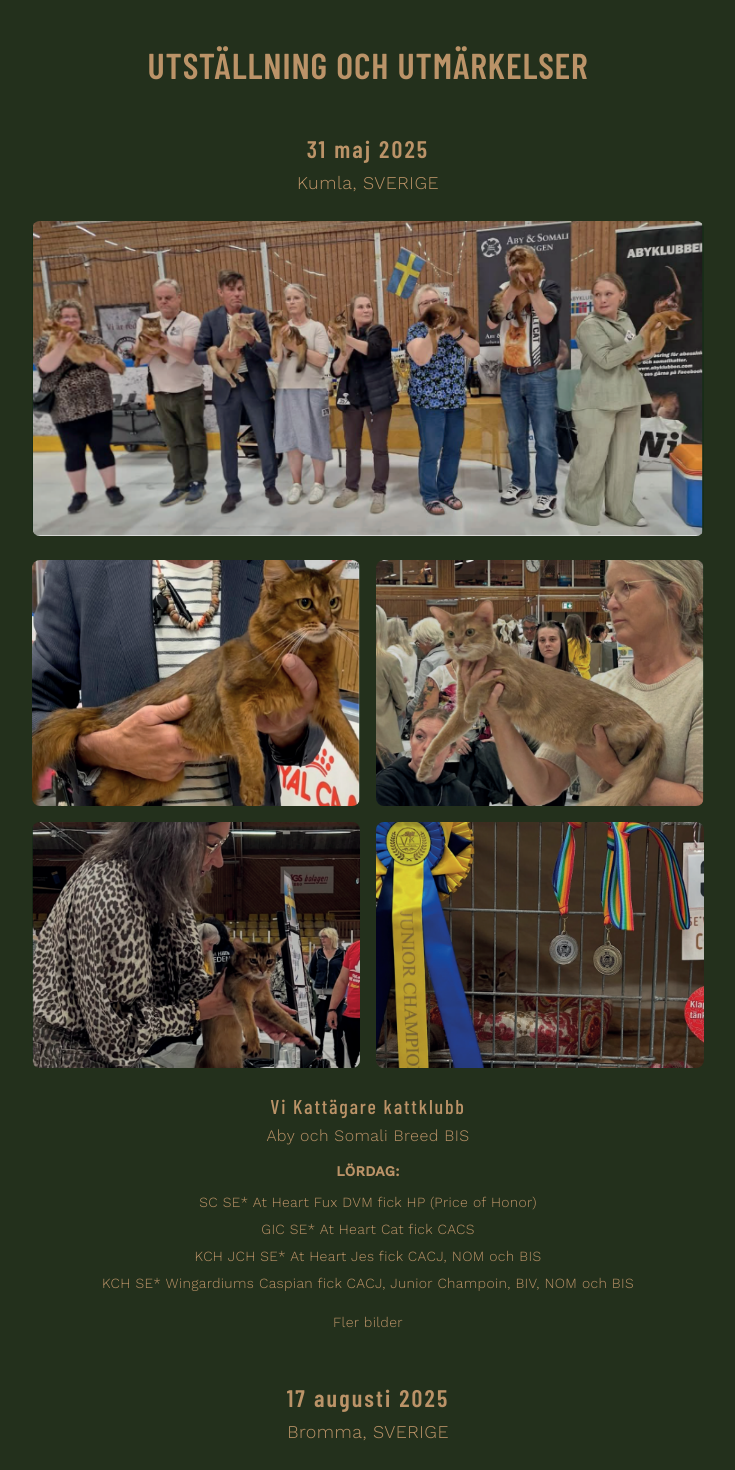
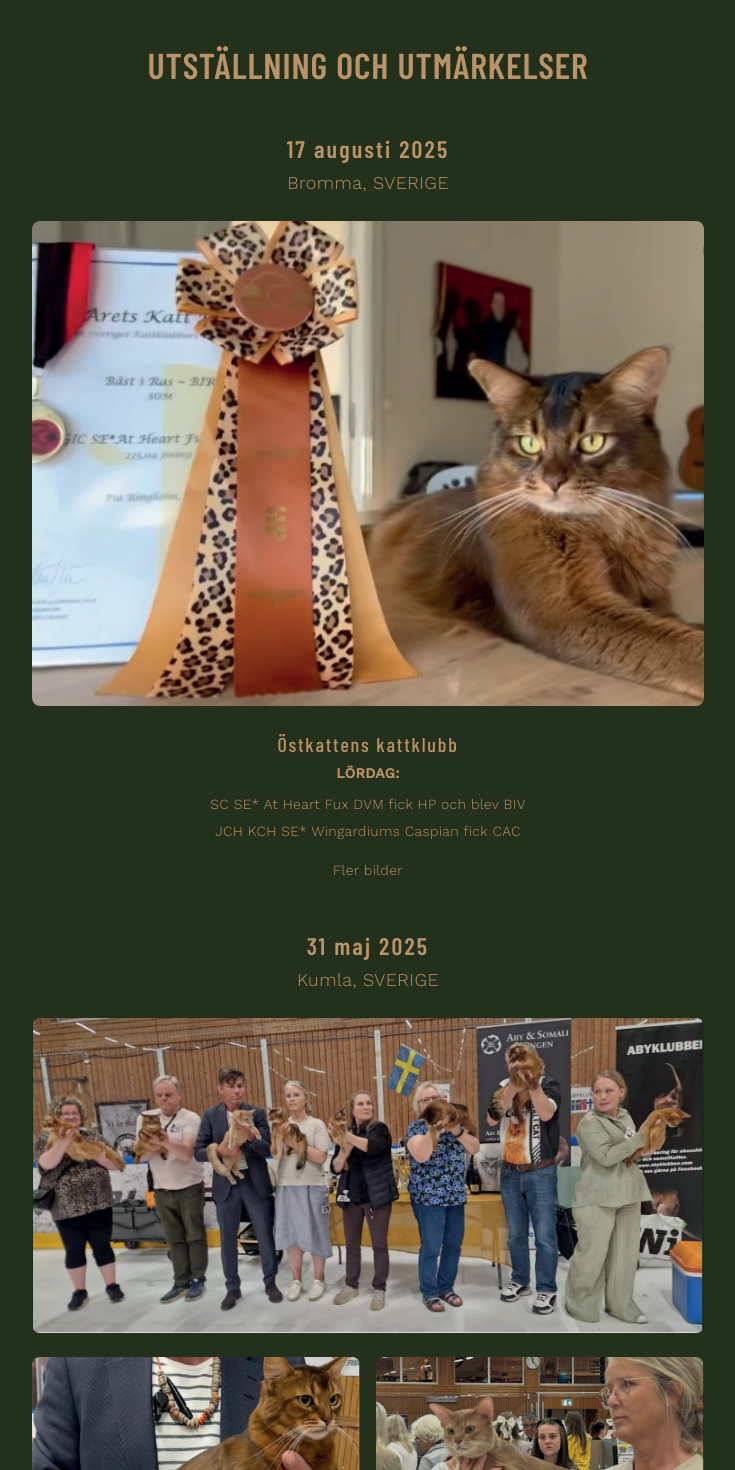
Before and after one commit to swartbergs/at-heart-somali, a React (Vite) app: page /utstallning in a window 1280 px wide. Shown: the part 700-2170 px from the top of the page, without its empty margins (272-1007 px from the left). Built offline with nearby package versions, Linux system fonts and the light colour scheme; the HTML template or start-up script is replaced by a standard one.

Commit message:
Fix: Remove duplicate show entry and reorder

```diff
--- a/src/pages/Utstallning.tsx
+++ b/src/pages/Utstallning.tsx
@@ -15,21 +15,6 @@ import showNykoping from "@/assets/show-nykoping.png";
 const Utstallning = () => {
   const shows = [
     {
-      date: "31 maj 2025",
-      location: "Kumla, SVERIGE",
-      mainImage: showHofors1, // Placeholder - kommer uppdateras med rätt bild
-      gridImages: [showHofors2, showHofors3, showHofors4, showHofors5],
-      club: "Vi Kattägare kattklubb",
-      subtitle: "Aby och Somali Breed BIS",
-      results: [
-        "SC SE* At Heart Fux DVM fick HP (Price of Honor)",
-        "GIC SE* At Heart Cat fick CACS",
-        "KCH JCH SE* At Heart Jes fick CACJ, NOM och BIS",
-        "KCH SE* Wingardiums Caspian fick CACJ, Junior Champoin, BIV, NOM och BIS"
-      ],
-      dayLabel: "LÖRDAG"
-    },
-    {
       date: "17 augusti 2025",
       location: "Bromma, SVERIGE",
       mainImage: showAward,
@@ -42,8 +27,8 @@ const Utstallning = () => {
       ]
     },
     {
-      date: "10 maj 2025",
-      location: "Hofors, SVERIGE",
+      date: "31 maj 2025",
+      location: "Kumla, SVERIGE",
       mainImage: showHofors1,
       gridImages: [showHofors2, showHofors3, showHofors4, showHofors5],
       club: "Vi Kattägare kattklubb",
@@ -53,7 +38,8 @@ const Utstallning = () => {
         "GIC SE* At Heart Cat fick CACS",
         "KCH JCH SE* At Heart Jes fick CACJ, NOM och BIS",
         "KCH SE* Wingardiums Caspian fick CACJ, Junior Champoin, BIV, NOM och BIS"
-      ]
+      ],
+      dayLabel: "LÖRDAG"
     },
     {
       date: "10 maj 2025",
```
